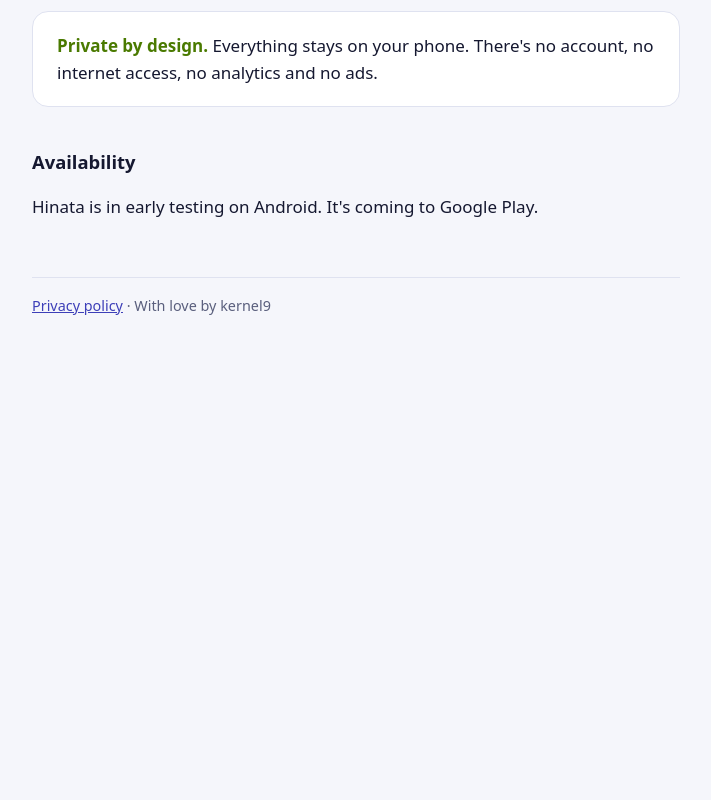
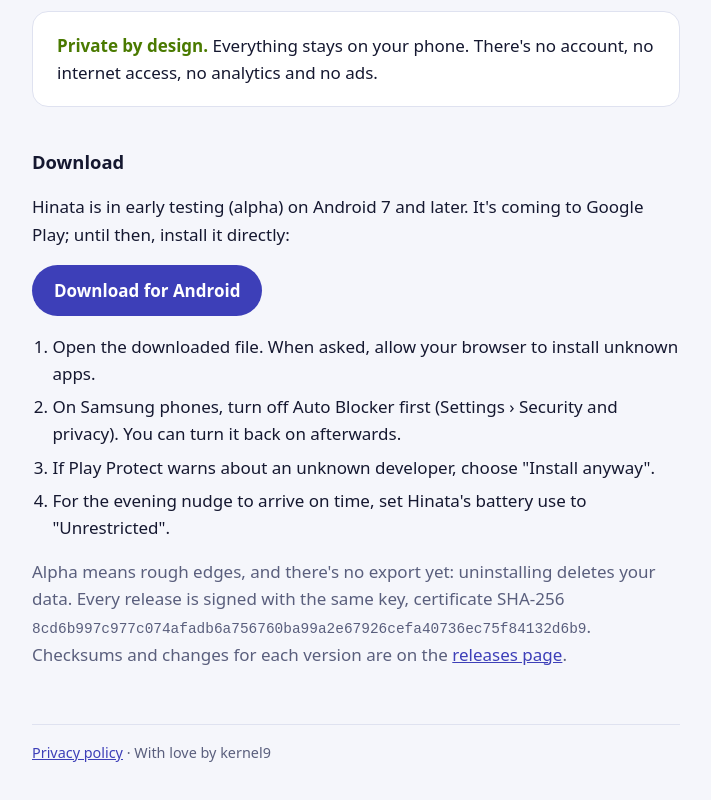
Before and after one commit to kernel-nine/hinata-site, a plain HTML site: page index.html in a window 1280 px wide. Shown: the part 502-1302 px from the top of the page, without its empty margins (284-995 px from the left). Before the commit the page ends 883 px from the top, so only its background shows below. Drawn offline with Linux system fonts and the light colour scheme.

Commit message:
feat: add an Android download link

```diff
--- a/index.html
+++ b/index.html
@@ -39,8 +39,26 @@
     There's no account, no internet access, no analytics and no ads.</p>
   </div>
 
-  <h2>Availability</h2>
-  <p>Hinata is in early testing on Android. It's coming to Google Play.</p>
+  <h2>Download</h2>
+  <p>Hinata is in early testing (alpha) on Android 7 and later. It's coming to
+  Google Play; until then, install it directly:</p>
+  <p><a class="button" href="https://github.com/kernel-nine/hinata-site/releases/latest/download/hinata.apk">Download for Android</a></p>
+  <ol>
+    <li>Open the downloaded file. When asked, allow your browser to install
+      unknown apps.</li>
+    <li>On Samsung phones, turn off Auto Blocker first (Settings › Security
+      and privacy). You can turn it back on afterwards.</li>
+    <li>If Play Protect warns about an unknown developer, choose "Install
+      anyway".</li>
+    <li>For the evening nudge to arrive on time, set Hinata's battery use to
+      "Unrestricted".</li>
+  </ol>
+  <p class="muted">Alpha means rough edges, and there's no export yet:
+  uninstalling deletes your data. Every release is signed with the same key,
+  certificate SHA-256
+  <code>8cd6b997c977c074afadb6a756760ba99a2e67926cefa40736ec75f84132d6b9</code>.
+  Checksums and changes for each version are on the
+  <a href="https://github.com/kernel-nine/hinata-site/releases">releases page</a>.</p>
 
   <footer>
     <a href="privacy/">Privacy policy</a> · With love by kernel9
--- a/style.css
+++ b/style.css
@@ -6,6 +6,7 @@
   --primary: #3d3fb8;
   --accent: #4a7a00;
   --line: #dfe2f0;
+  --on-primary: #ffffff;
 }
 
 @media (prefers-color-scheme: dark) {
@@ -17,6 +18,7 @@
     --primary: #c6f432;
     --accent: #c6f432;
     --line: #2a2e52;
+    --on-primary: #1c2600;
   }
 }
 
@@ -65,3 +67,16 @@ footer {
   color: var(--muted);
   font-size: 0.9rem;
 }
+
+.button {
+  display: inline-block;
+  padding: 12px 22px;
+  border-radius: 999px;
+  background: var(--primary);
+  color: var(--on-primary);
+  font-weight: 600;
+  text-decoration: none;
+}
+
+ol { padding-left: 1.2em; }
+code { overflow-wrap: anywhere; font-size: 0.85em; }
```
